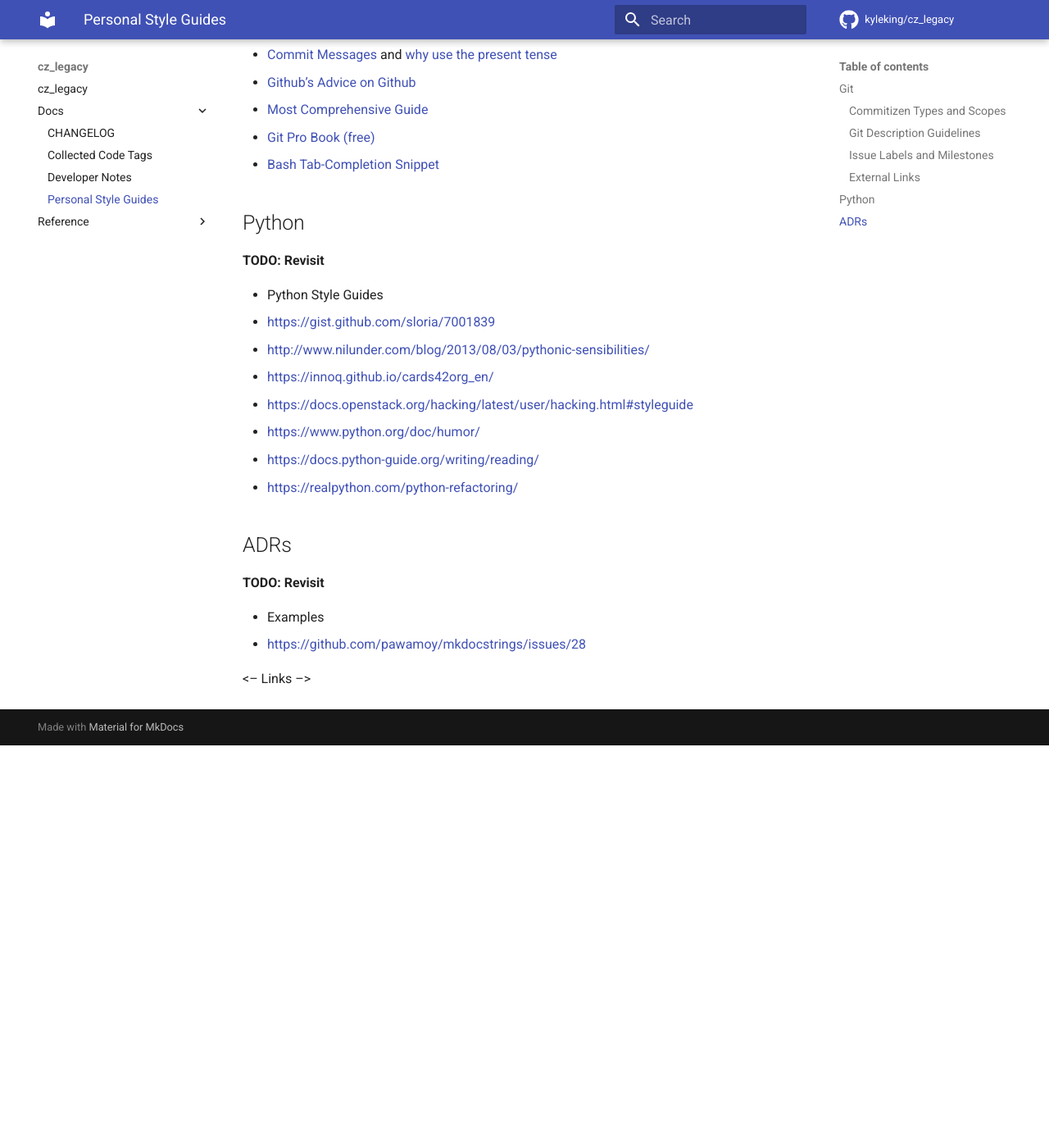
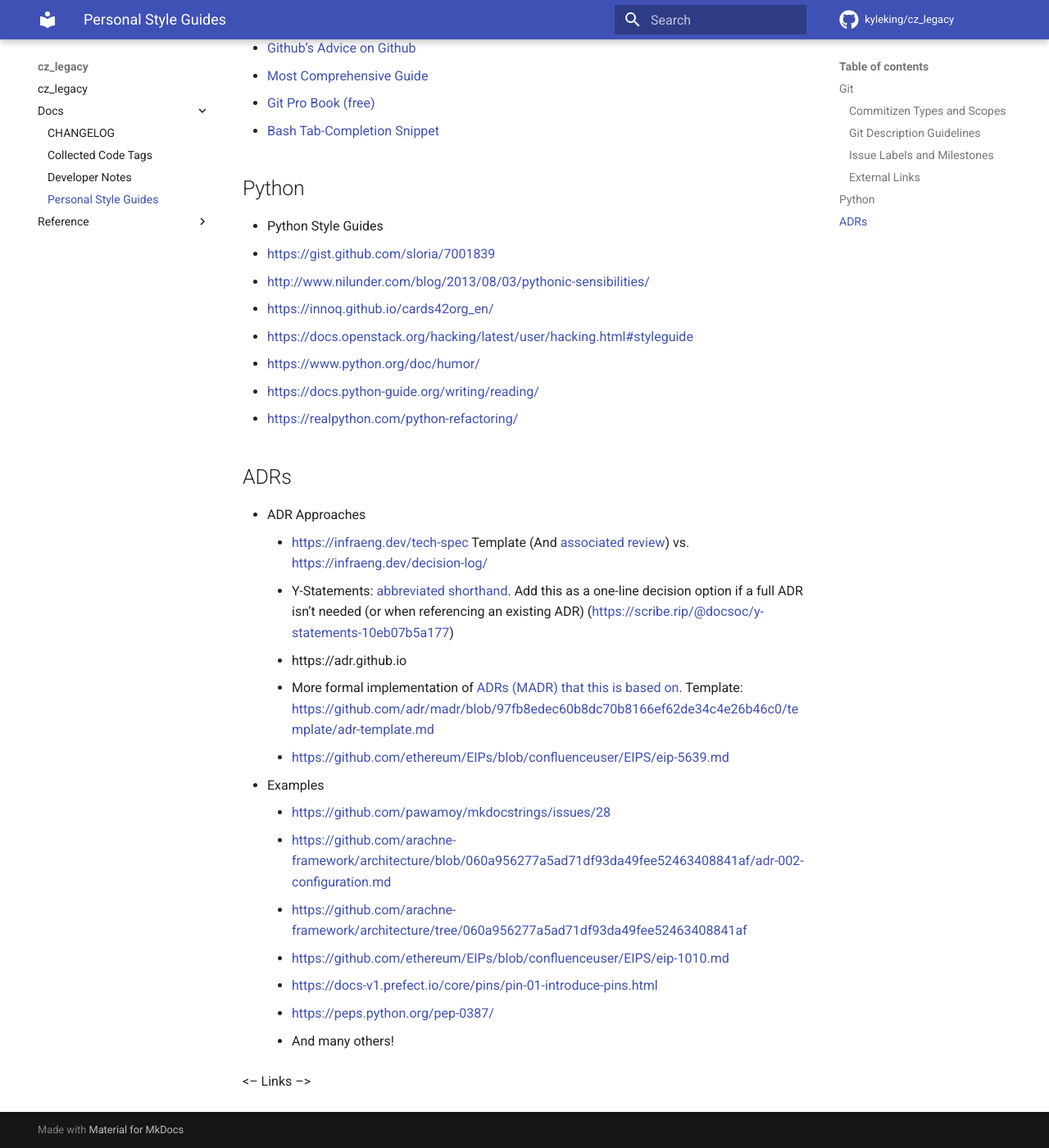
Before and after one commit to KyleKing/cz_legacy, an MkDocs documentation site: the page built from docs/docs/STYLE_GUIDE.md, in a window 1280 px wide and 1400 px high, scrolled down 2238 px. Shown: the whole window at 82% size. Built offline with MkDocs 1.6.1 and Material for MkDocs 9.7.7, drawn with Linux system fonts in a browser that asks for light colours; comment, search, counter and statistics services are not loaded; before the commit the page ends 3147 px from its top, so only the background shows below that.

```diff
--- a/.copier-answers.yml
+++ b/.copier-answers.yml
@@ -2,7 +2,7 @@
 # Answer file maintained by Copier for: https://github.com/KyleKing/calcipy_template
 # DO NOT MODIFY THIS FILE. Edit by re-running copier and changing responses to the questions
 # Check into version control.
-_commit: 1.5.0
+_commit: 1.6.14
 _src_path: gh:KyleKing/calcipy_template
 author_email: dev.act.kyle@gmail.com
 author_name: Kyle King
@@ -12,7 +12,6 @@ copyright_date: '2021'
 development_branch: main
 doc_dir: docs
 extends_calcipy: false
-include_adrs: false
 install_extras: ''
 minimum_python: 3.8.12
 minimum_python_short: '3.8'
--- a/docs/docs/STYLE_GUIDE.md
+++ b/docs/docs/STYLE_GUIDE.md
@@ -125,7 +125,7 @@ Personal Guide
 
 ### External Links
 
-**TODO: Revisit**
+<!-- Revisit -->
 
 - [Git: The Simple Guide][simple_git]
 - [Commit Messages][gcmsg] and [why use the present tense](https://news.ycombinator.com/item?id=8874177)
@@ -136,7 +136,7 @@ Personal Guide
 
 ## Python
 
-**TODO: Revisit**
+<!-- Revisit -->
 
 - Python Style Guides
   - <https://gist.github.com/sloria/7001839>
@@ -149,10 +149,22 @@ Personal Guide
 
 ## ADRs
 
-**TODO: Revisit**
+<!-- Revisit -->
 
+- ADR Approaches
+    - <https://infraeng.dev/tech-spec> Template (And [associated review](https://infraeng.dev/tech-spec-review/)) vs. <https://infraeng.dev/decision-log/>
+    - Y-Statements: [abbreviated shorthand](https://medium.com/olzzio/y-statements-10eb07b5a177). Add this as a one-line decision option if a full ADR isn't needed (or when referencing an existing ADR) (<https://scribe.rip/@docsoc/y-statements-10eb07b5a177>)
+    - https://adr.github.io
+    - More formal implementation of [ADRs (MADR) that this is based on](https://adr.github.io/madr/). Template: <https://github.com/adr/madr/blob/97fb8edec60b8dc70b8166ef62de34c4e26b46c0/template/adr-template.md>
+    - [https://github.com/ethereum/EIPs/blob/confluenceuser/EIPS/eip-5639.md](https://github.com/ethereum/EIPs/blob/confluenceuser/EIPS/eip-5639.md)
 - Examples
-  - <https://github.com/pawamoy/mkdocstrings/issues/28>
+    - <https://github.com/pawamoy/mkdocstrings/issues/28>
+    - <https://github.com/arachne-framework/architecture/blob/060a956277a5ad71df93da49fee52463408841af/adr-002-configuration.md>
+    - <https://github.com/arachne-framework/architecture/tree/060a956277a5ad71df93da49fee52463408841af>
+    - [https://github.com/ethereum/EIPs/blob/confluenceuser/EIPS/eip-1010.md](https://github.com/ethereum/EIPs/blob/confluenceuser/EIPS/eip-1010.md)
+    - [https://docs-v1.prefect.io/core/pins/pin-01-introduce-pins.html](https://docs-v1.prefect.io/core/pins/pin-01-introduce-pins.html)
+    - [https://peps.python.org/pep-0387/](https://peps.python.org/pep-0387)
+    - And many others!
 
 <-- Links -->
   [simple_git]: http://rogerdudler.github.io/git-guide/
```
Also changed, not shown: .pre-commit-config.yaml (+16 -9 lines), docs/docs/CHANGELOG.md (+8 -0 lines), docs/docs/CODE_TAG_SUMMARY.md (+1 -2 lines), docs/docs/DEVELOPER_GUIDE.md (+1 -1 lines), .calcipy.json, .github/ISSUE_TEMPLATE/bug_report.md, .github/ISSUE_TEMPLATE/feature_request.md, .github/PULL_REQUEST_TEMPLATE.md, .ruff.toml, 4 other files.
